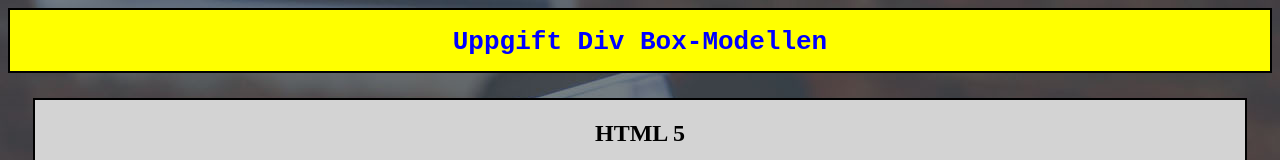
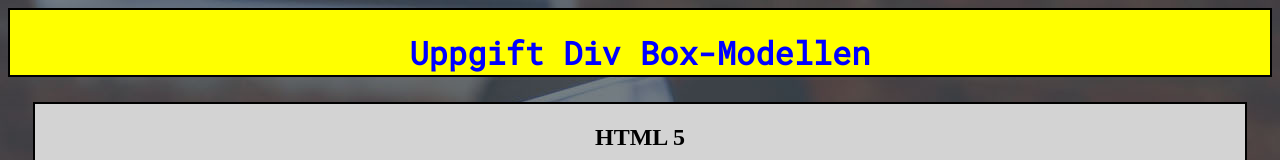
Before and after one commit to TE22A-Nils-Nordstrom/lek3a-uppgift1, a plain HTML site: page index.html in a window 1280 px wide. Shown: the top 160 px of the page. Drawn offline with Linux system fonts and the light colour scheme.

Commit message:
Lagt till de 3 loggorna och google font för titeln

```diff
--- a/index.html
+++ b/index.html
@@ -5,6 +5,13 @@
     <meta name="viewport" content="width=device-width, initial-scale=1.0">
     <title>Document</title>
     <link rel="stylesheet" href="style.css">
+    <link href="https://fonts.googleapis.com/css2?family=Roboto+Mono" rel="stylesheet">
+    <style>
+      .yellowbox {
+        font-family: 'Roboto Mono', monospace;
+      }
+    </style>
+
 </head>
 <body>
     <div class="yellowbox">
@@ -28,5 +35,7 @@
         <img src="./img/logo_javascript.png" alt="javascript logga">
         <p class="articletext">Lorem ipsum dolor sit, amet consectetur adipisicing elit. Quidem voluptatibus modi, autem, eius quos quisquam, voluptate eaque sit architecto vero perspiciatis! Harum rem laborum nihil provident dolores exercitationem sit voluptatibus!</p>
     </div>
+
+    <img src="./img/logo-html-css-js.png" alt="Loggorna för html 5, css, och javascript" class="centerimg">
 </body>
 </html>
--- a/style.css
+++ b/style.css
@@ -3,14 +3,15 @@ body{
     background-image: url(img/showcase.jpg);
 }
 
+
+
 .yellowbox{
     background-color: yellow;
     border: 2px black solid;
     text-align: center;
-    font-family: monospace;
     color: blue;
-    height: 1px;
-    padding-bottom: 60px;
+    height: 0px;
+    padding-bottom: 65px;
 }
 
 .article{
@@ -29,3 +30,9 @@ body{
 .centertext{
     text-align: center;
 }
+
+.centerimg{
+    display: block;
+    margin-left: auto;
+    margin-right: auto;
+}
```
